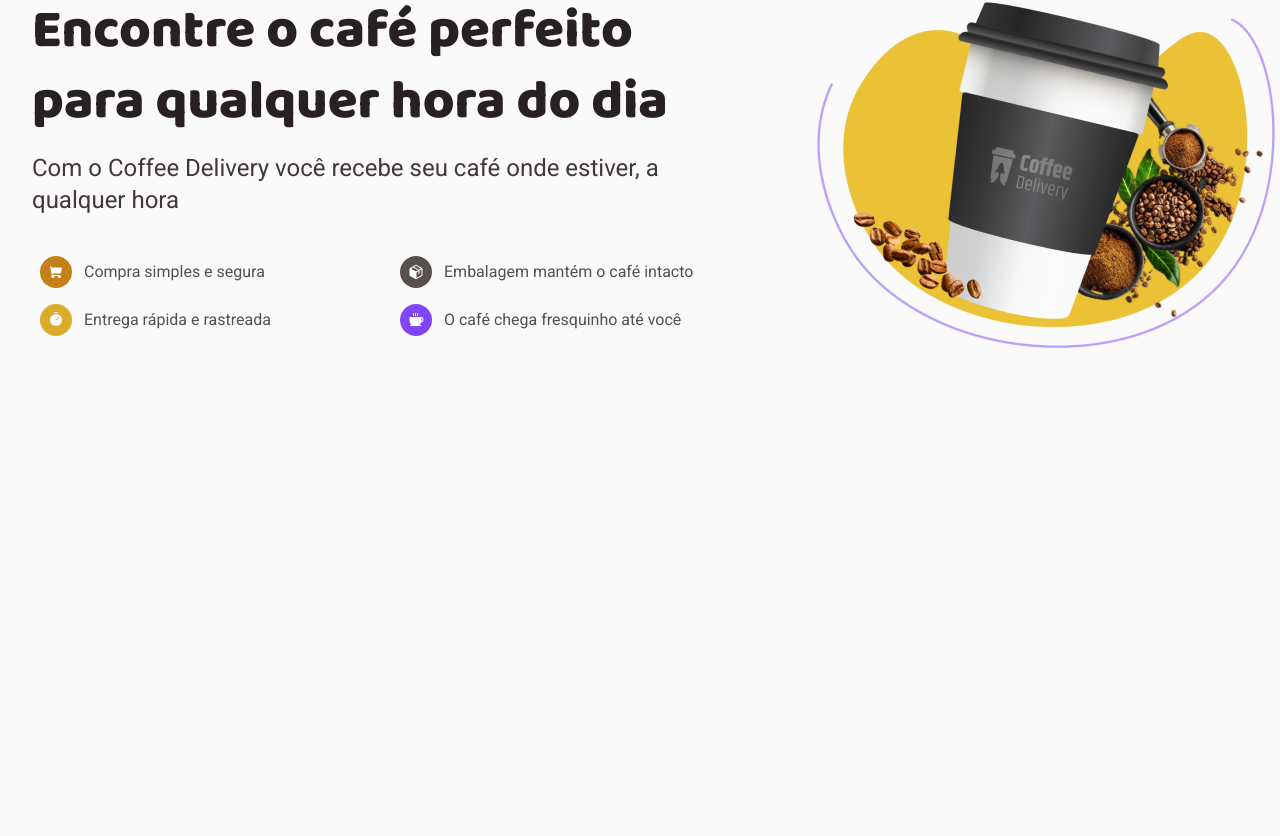
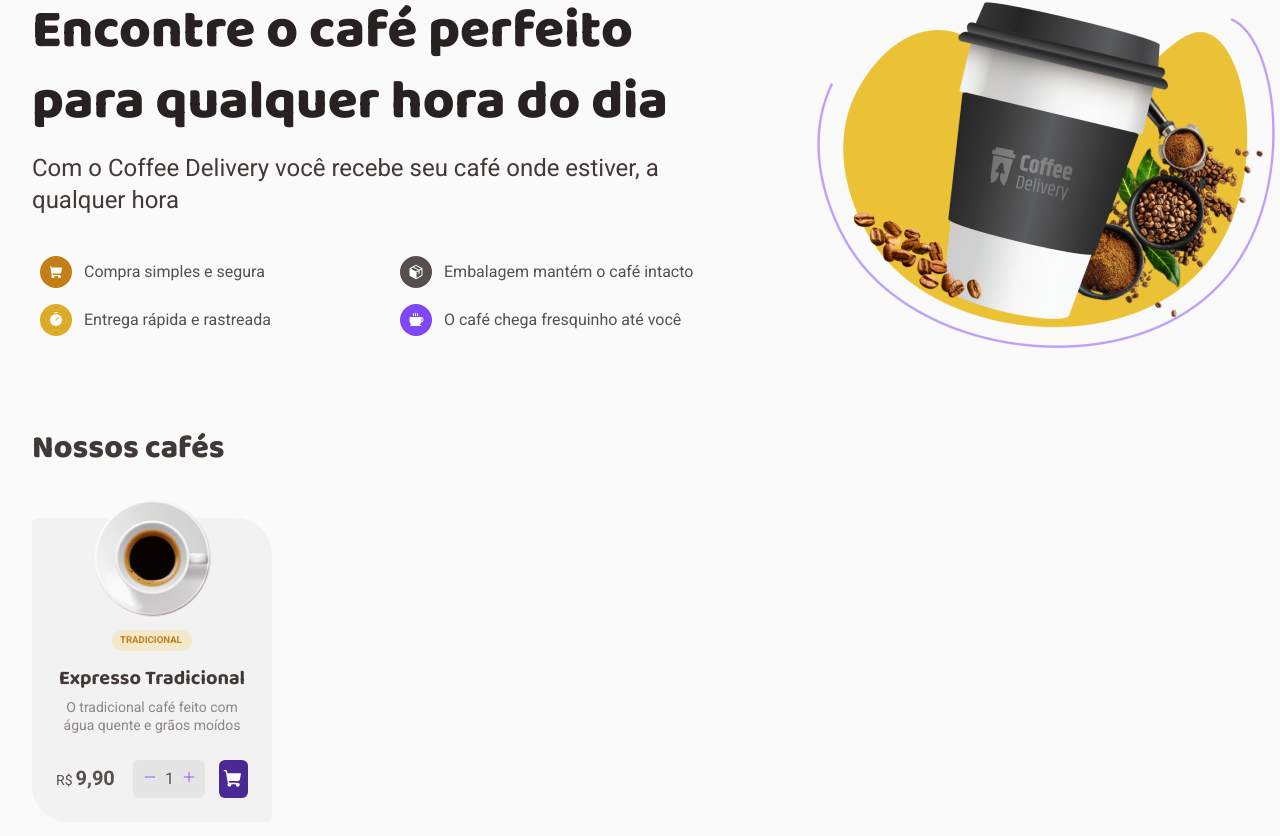
Before and after one commit to FelipeKonig/desafio-2-react, a React (Vite) app: page / in a window 1280 px wide. Shown: the part 254-1090 px from the top of the page. Before the commit the page ends 800 px from the top, so only its background shows below. Built offline with nearby package versions, Linux system fonts and the light colour scheme.

Commit message:
list of cafes card  in home added with one card

```diff
--- /dev/null
+++ b/src/pages/home/Header/index.tsx
@@ -0,0 +1,46 @@
+import { Coffee, Package, ShoppingCart, Timer } from 'phosphor-react'
+import {
+  HeaderContainer,
+  ImgContainer,
+  IntroContainer,
+  ItemsContainer,
+  TitleContainer,
+} from './styles'
+
+import titleCover from '../../../assets/titleCover.png'
+
+export function Header() {
+  return (
+    <HeaderContainer>
+      <IntroContainer>
+        <TitleContainer>
+          <h2>Encontre o café perfeito para qualquer hora do dia</h2>
+          <p>
+            Com o Coffee Delivery você recebe seu café onde estiver, a qualquer
+            hora
+          </p>
+        </TitleContainer>
+        <ItemsContainer>
+          <span>
+            <ShoppingCart weight="fill" id="shoppingcart" />
+            Compra simples e segura
+          </span>
+          <span>
+            <Package weight="fill" id="package" />
+            Embalagem mantém o café intacto
+          </span>
+          <span>
+            <Timer weight="fill" id="timer" />
+            Entrega rápida e rastreada
+          </span>
+          <span>
+            <Coffee weight="fill" id="coffee" />O café chega fresquinho até você
+          </span>
+        </ItemsContainer>
+      </IntroContainer>
+      <ImgContainer>
+        <img src={titleCover} alt="" />
+      </ImgContainer>
+    </HeaderContainer>
+  )
+}
--- /dev/null
+++ b/src/pages/home/Header/styles.ts
@@ -0,0 +1,109 @@
+import styled from 'styled-components'
+
+export const HeaderContainer = styled.div`
+  display: flex;
+  flex-direction: row;
+  gap: 3.5rem;
+
+  margin-top: 5rem;
+
+  @media only screen and (max-width: 900px) {
+    flex-direction: column-reverse;
+    align-items: center;
+    margin-top: 2rem;
+  }
+`
+
+export const IntroContainer = styled.div`
+  flex: 1;
+
+  margin-left: 2rem;
+  max-width: 45rem;
+`
+
+export const TitleContainer = styled.div`
+  display: flex;
+  flex-direction: column;
+  align-items: flex-start;
+  gap: 1rem;
+
+  h2 {
+    font-size: 3.4rem;
+    font-family: 'Baloo 2', cursive;
+    line-height: 130%;
+    font-weight: 800;
+    color: ${(props) => props.theme['base-title']};
+  }
+
+  p {
+    font-size: 1.5rem;
+    font-weight: 400;
+    line-height: 130%;
+    color: ${(props) => props.theme['base-subtitle']};
+  }
+`
+
+export const ItemsContainer = styled.div`
+  margin-top: 2rem;
+  font-size: 0.67rem;
+
+  span {
+    display: inline-flex;
+    flex-direction: row;
+    align-items: center;
+    gap: 12px;
+
+    padding: 0.5rem;
+    font-size: 1rem;
+    width: 50%;
+  }
+
+  #shoppingcart {
+    color: ${(props) => props.theme.white};
+    background-color: ${(props) => props.theme['yellow-dark']};
+    border-radius: 1000px;
+    width: 32px;
+    height: 32px;
+    padding: 0.5rem;
+  }
+
+  #package {
+    color: ${(props) => props.theme.white};
+    background-color: ${(props) => props.theme['base-text']};
+    border-radius: 1000px;
+    width: 32px;
+    height: 32px;
+    padding: 0.5rem;
+  }
+
+  #timer {
+    color: ${(props) => props.theme.white};
+    background-color: ${(props) => props.theme.yellow};
+    border-radius: 1000px;
+    width: 32px;
+    height: 32px;
+    padding: 0.5rem;
+  }
+
+  #coffee {
+    color: ${(props) => props.theme.white};
+    background-color: ${(props) => props.theme.purple};
+    border-radius: 1000px;
+    width: 32px;
+    height: 32px;
+    padding: 0.5rem;
+  }
+`
+
+export const ImgContainer = styled.div`
+  align-items: center;
+
+  max-width: 29rem;
+  max-height: 22rem;
+
+  @media only screen and (max-width: 1100px) {
+    img {
+      width: 90%;
+    }
+  }
+`
--- a/src/pages/home/index.tsx
+++ b/src/pages/home/index.tsx
@@ -1,47 +1,47 @@
-import { Coffee, Package, ShoppingCart, Timer } from 'phosphor-react'
-import {
-  HeaderContainer,
-  ImgContainer,
-  IntroContainer,
-  ItemsContainer,
-  TitleContainer,
-} from './styles'
+import { Header } from './Header'
+import { BuyContainer, CoffeeCard, CoffeeList, List } from './styles'
 
-import titleCover from '../../assets/titleCover.png'
+import coffee1 from '../../assets/cafes/coffee1.png'
+import { Minus, Plus, ShoppingCart } from 'phosphor-react'
 
 export function Home() {
   return (
-    <HeaderContainer>
-      <IntroContainer>
-        <TitleContainer>
-          <h2>Encontre o café perfeito para qualquer hora do dia</h2>
-          <p>
-            Com o Coffee Delivery você recebe seu café onde estiver, a qualquer
-            hora
-          </p>
-        </TitleContainer>
-        <ItemsContainer>
-          <span>
-            <ShoppingCart size={20} weight="fill" id="shoppingcart" />
-            Compra simples e segura
-          </span>
-          <span>
-            <Package size={20} weight="fill" id="package" />
-            Embalagem mantém o café intacto
-          </span>
-          <span>
-            <Timer size={20} weight="fill" id="timer" />
-            Entrega rápida e rastreada
-          </span>
-          <span>
-            <Coffee size={20} weight="fill" id="coffee" />O café chega
-            fresquinho até você
-          </span>
-        </ItemsContainer>
-      </IntroContainer>
-      <ImgContainer>
-        <img src={titleCover} alt="" />
-      </ImgContainer>
-    </HeaderContainer>
+    <>
+      <Header />
+      <CoffeeList>
+        <h3>Nossos cafés</h3>
+        <List>
+          <CoffeeCard>
+            <img src={coffee1} alt="" />
+            <div className="tags">
+              <span>
+                <p>tradicional</p>
+              </span>
+            </div>
+            <h4>Expresso Tradicional</h4>
+            <p className="description">
+              O tradicional café feito com água quente e grãos moídos
+            </p>
+            <BuyContainer>
+              <span>
+                R$ <p>9,90</p>
+              </span>
+              <div className="actions">
+                <div>
+                  <button>
+                    <Minus className="icon" />
+                  </button>
+                  <p>1</p>
+                  <button>
+                    <Plus className="icon" />
+                  </button>
+                </div>
+              </div>
+              <ShoppingCart size={22} weight="fill" className="cart" />
+            </BuyContainer>
+          </CoffeeCard>
+        </List>
+      </CoffeeList>
+    </>
   )
 }
--- a/src/pages/home/styles.ts
+++ b/src/pages/home/styles.ts
@@ -1,109 +1,191 @@
 import styled from 'styled-components'
 
-export const HeaderContainer = styled.div`
+export const CoffeeList = styled.div`
   display: flex;
-  flex-direction: row;
-  gap: 3.5rem;
+  flex-direction: column;
+  gap: 3rem;
 
+  margin-left: 2rem;
   margin-top: 5rem;
 
-  @media only screen and (max-width: 900px) {
-    flex-direction: column-reverse;
-    align-items: center;
-    margin-top: 2rem;
-  }
-`
-
-export const IntroContainer = styled.div`
-  flex: 1;
-
-  margin-left: 2rem;
-  max-width: 45rem;
-`
-
-export const TitleContainer = styled.div`
-  display: flex;
-  flex-direction: column;
-  align-items: flex-start;
-  gap: 1rem;
-
-  h2 {
-    font-size: 3.4rem;
+  h3 {
     font-family: 'Baloo 2', cursive;
-    line-height: 130%;
     font-weight: 800;
-    color: ${(props) => props.theme['base-title']};
-  }
-
-  p {
-    font-size: 1.5rem;
-    font-weight: 400;
+    font-size: 2rem;
     line-height: 130%;
     color: ${(props) => props.theme['base-subtitle']};
   }
 `
 
-export const ItemsContainer = styled.div`
-  margin-top: 2rem;
-  font-size: 0.67rem;
+export const List = styled.div`
+  display: inline-flex;
+  flex-direction: row;
+`
+
+export const CoffeeCard = styled.div`
+  background: ${(props) => props.theme['base-card']};
+  border-radius: 6px 36px;
+  width: 15rem;
+  height: 19rem;
+  margin-bottom: 10rem;
+
+  img {
+    width: 7.5rem;
+    height: 7.5rem;
+    margin-left: calc(50% - 7.5rem / 2);
+    margin-top: -1.25rem;
+  }
+
+  .tags {
+    display: flex;
+    flex-direction: row;
+    justify-content: center;
+    align-items: center;
+    padding: 0px;
+    gap: 0.25rem;
+  }
+
+  .tags > span {
+    flex-direction: row;
+    justify-content: center;
+    align-items: center;
+
+    margin-top: 0.5rem;
+    padding: 0.25rem 0.5rem;
+    width: 5rem;
+    height: 1.31rem;
+    background-color: ${(props) => props.theme['yellow-light']};
+    border-radius: 100px;
+
+    p {
+      width: 4rem;
+      height: 0.8rem;
+
+      font-family: 'Roboto';
+      font-style: normal;
+      font-weight: 700;
+      font-size: 0.6rem;
+      line-height: 130%;
+
+      text-transform: uppercase;
+
+      color: ${(props) => props.theme['yellow-dark']};
+    }
+  }
+
+  h4 {
+    align-items: flex-end;
+    text-align: center;
+
+    height: 1.6rem;
+    margin-top: 0.875rem;
+    margin-left: 1.25rem;
+    margin-right: 1.25rem;
+    font-family: 'Baloo 2';
+    font-style: normal;
+    font-weight: 700;
+    font-size: 1.25rem;
+    line-height: 130%;
+
+    color: ${(props) => props.theme['base-subtitle']};
+  }
+
+  .description {
+    height: 2.25rem;
+    margin-top: 0.5rem;
+    margin-left: 1.25rem;
+    margin-right: 1.25rem;
+    font-family: 'Roboto';
+    font-style: normal;
+    font-weight: 400;
+    font-size: 0.875rem;
+    line-height: 130%;
+    text-align: center;
+
+    color: ${(props) => props.theme['base-label']};
+  }
+`
+
+export const BuyContainer = styled.div`
+  display: flex;
+  flex-direction: row;
+  justify-content: space-between;
+  align-items: center;
+  gap: 0.875rem;
+
+  height: 2.375rem;
+  margin: 1.6rem 1.5rem 1.25rem 1.5rem;
 
   span {
     display: inline-flex;
+    align-items: baseline;
+    gap: 3px;
+
+    width: 4.18rem;
+    height: 1.9rem;
+    font-size: 0.875rem;
+    line-height: 130%;
+    margin-bottom: -0.625rem;
+
+    p {
+      font-weight: 800;
+      font-size: 1.25rem;
+      text-align: right;
+      color: ${(props) => props.theme['base-text']};
+    }
+  }
+
+  .actions {
     flex-direction: row;
     align-items: center;
-    gap: 12px;
+    order: 0;
+    flex-grow: 0;
+    padding: 0px;
 
+    width: 7rem;
+    height: 2.375rem;
+
+    div {
+      display: flex;
+      flex-direction: row;
+      justify-content: center;
+      align-items: center;
       padding: 0.5rem;
-    font-size: 1rem;
-    width: 50%;
+      gap: 0.5rem;
+
+      width: 4.5rem;
+      height: 2.375rem;
+      float: right;
+      background: ${(props) => props.theme['base-button']};
+      border-radius: 6px;
     }
 
-  #shoppingcart {
-    color: ${(props) => props.theme.white};
-    background-color: ${(props) => props.theme['yellow-dark']};
-    border-radius: 1000px;
-    width: 2rem;
-    height: 2rem;
-    padding: 0.5rem;
+    button {
+      background: transparent;
+      border: 0;
+      color: ${(props) => props.theme.purple};
     }
 
-  #package {
-    color: ${(props) => props.theme.white};
-    background-color: ${(props) => props.theme['base-text']};
-    border-radius: 1000px;
-    width: 2rem;
-    height: 2rem;
-    padding: 0.5rem;
+    .icon {
+      width: 0.875rem;
+      height: 0.875rem;
+
+      &:hover {
+        color: ${(props) => props.theme['purple-dark']};
       }
+    }
+  }
+  .cart {
+    padding: 0.25rem;
+    width: 2.375rem;
+    height: 2.375rem;
+    background-color: ${(props) => props.theme['purple-dark']};
+    color: white;
+    border-radius: 6px;
 
-  #timer {
-    color: ${(props) => props.theme.white};
-    background-color: ${(props) => props.theme.yellow};
-    border-radius: 1000px;
-    width: 2rem;
-    height: 2rem;
-    padding: 0.5rem;
-  }
-
-  #coffee {
+    &:hover {
       color: ${(props) => props.theme.white};
       background-color: ${(props) => props.theme.purple};
-    border-radius: 1000px;
-    width: 2rem;
-    height: 2rem;
-    padding: 0.5rem;
-  }
-`
-
-export const ImgContainer = styled.div`
-  align-items: center;
-
-  max-width: 29rem;
-  max-height: 22rem;
-
-  @media only screen and (max-width: 1100px) {
-    img {
-      width: 90%;
     }
   }
 `
--- a/src/styles/themes/default.ts
+++ b/src/styles/themes/default.ts
@@ -16,4 +16,6 @@ export const defaultTheme = {
   'base-hover': '#D7D5D5',
   'base-button': '#E6E5E5',
   'base-input': '#EDEDED',
+  'base-card': '#F3F2F2',
+  'base-label': '#8D8686',
 }
```
Also changed, not shown: src/assets/cafes/coffee1.png (added). Lines whose indentation alone changed are shown as unchanged.
